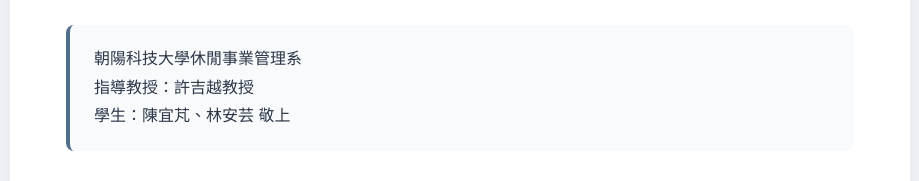
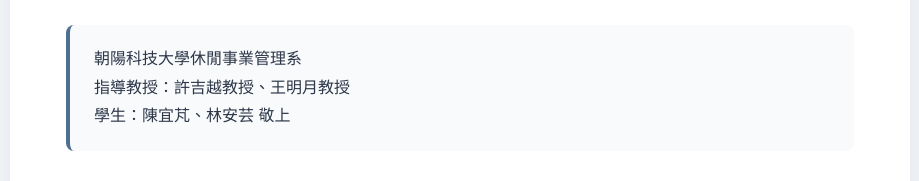
Before and after one commit to nich0301/experiment-survey, a plain HTML site: page index.html in a window 1280 px wide. Shown: the part 1230-1411 px from the top of the page, without its empty margins (180-1099 px from the left). Drawn offline with Linux system fonts and the light colour scheme.

Commit message:
Update index.html

```diff
--- a/index.html
+++ b/index.html
@@ -204,7 +204,7 @@
 
       <p>
         朝陽科技大學休閒事業管理系<br>
-        指導教授：許吉越教授<br>
+        指導教授：許吉越教授、王明月教授<br>
         學生：陳宜芃、林安芸 敬上
       </p>
 
```
